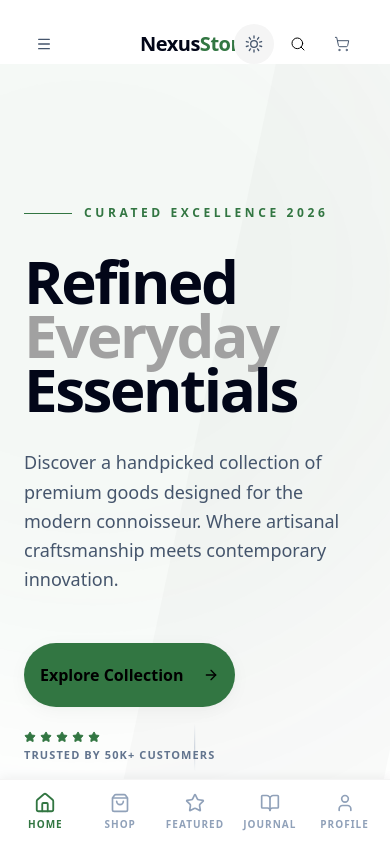
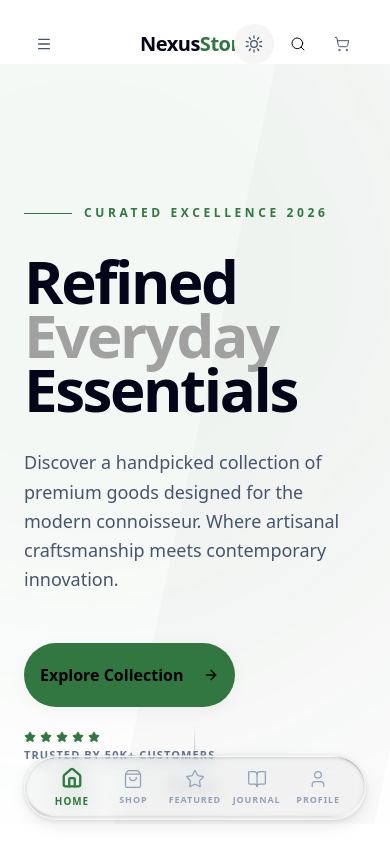
Before and after one commit to adhivedhanlr-maker/E-commerce, a Next.js app in the folder frontend/: page / in a window 390 px wide. Shown: the top 844 px of the page. Built offline with nearby package versions, Linux system fonts and the light colour scheme.

Commit message:
feat: Introduce global CSS for multi-theme support and liquid glass switcher, and add a BottomNav component.

```diff
--- a/frontend/src/app/globals.css
+++ b/frontend/src/app/globals.css
@@ -226,6 +226,28 @@ html.dim {
   z-index: -1;
 }
 
+/* Main pill container utility and theme switcher base */
+.liquid-glass,
+.theme-switcher:not(.no-glass) {
+  background-color: color-mix(in srgb, var(--c-glass) 12%, transparent);
+  backdrop-filter: blur(8px) saturate(var(--saturation));
+  -webkit-backdrop-filter: blur(8px) saturate(var(--saturation));
+  box-shadow:
+    inset 0 0 0 1px color-mix(in srgb, var(--c-light) calc(var(--glass-reflex-light) * 10%), transparent),
+    inset 1.8px 3px 0px -2px color-mix(in srgb, var(--c-light) calc(var(--glass-reflex-light) * 90%), transparent),
+    inset -2px -2px 0px -2px color-mix(in srgb, var(--c-light) calc(var(--glass-reflex-light) * 80%), transparent),
+    inset -3px -8px 1px -6px color-mix(in srgb, var(--c-light) calc(var(--glass-reflex-light) * 60%), transparent),
+    inset -0.3px -1px 4px 0px color-mix(in srgb, var(--c-dark) calc(var(--glass-reflex-dark) * 12%), transparent),
+    inset -1.5px 2.5px 0px -2px color-mix(in srgb, var(--c-dark) calc(var(--glass-reflex-dark) * 20%), transparent),
+    inset 0px 3px 4px -2px color-mix(in srgb, var(--c-dark) calc(var(--glass-reflex-dark) * 20%), transparent),
+    inset 2px -6.5px 1px -4px color-mix(in srgb, var(--c-dark) calc(var(--glass-reflex-dark) * 10%), transparent),
+    0px 1px 5px 0px color-mix(in srgb, var(--c-dark) calc(var(--glass-reflex-dark) * 10%), transparent),
+    0px 6px 16px 0px color-mix(in srgb, var(--c-dark) calc(var(--glass-reflex-dark) * 8%), transparent);
+  transition:
+    background-color 400ms cubic-bezier(1, 0.0, 0.4, 1),
+    box-shadow 400ms cubic-bezier(1, 0.0, 0.4, 1);
+}
+
 /* Skeleton while hydrating */
 .switcher-skeleton {
   width: 134px;
@@ -248,24 +270,9 @@ html.dim {
   margin: 0;
   border: none;
   border-radius: 99em;
-  background-color: color-mix(in srgb, var(--c-glass) 12%, transparent);
-  backdrop-filter: blur(8px) saturate(var(--saturation));
-  -webkit-backdrop-filter: blur(8px) saturate(var(--saturation));
-  box-shadow:
-    inset 0 0 0 1px color-mix(in srgb, var(--c-light) calc(var(--glass-reflex-light) * 10%), transparent),
-    inset 1.8px 3px 0px -2px color-mix(in srgb, var(--c-light) calc(var(--glass-reflex-light) * 90%), transparent),
-    inset -2px -2px 0px -2px color-mix(in srgb, var(--c-light) calc(var(--glass-reflex-light) * 80%), transparent),
-    inset -3px -8px 1px -6px color-mix(in srgb, var(--c-light) calc(var(--glass-reflex-light) * 60%), transparent),
-    inset -0.3px -1px 4px 0px color-mix(in srgb, var(--c-dark) calc(var(--glass-reflex-dark) * 12%), transparent),
-    inset -1.5px 2.5px 0px -2px color-mix(in srgb, var(--c-dark) calc(var(--glass-reflex-dark) * 20%), transparent),
-    inset 0px 3px 4px -2px color-mix(in srgb, var(--c-dark) calc(var(--glass-reflex-dark) * 20%), transparent),
-    inset 2px -6.5px 1px -4px color-mix(in srgb, var(--c-dark) calc(var(--glass-reflex-dark) * 10%), transparent),
-    0px 1px 5px 0px color-mix(in srgb, var(--c-dark) calc(var(--glass-reflex-dark) * 10%), transparent),
-    0px 6px 16px 0px color-mix(in srgb, var(--c-dark) calc(var(--glass-reflex-dark) * 8%), transparent);
-  transition:
-    background-color 400ms cubic-bezier(1, 0.0, 0.4, 1),
-    box-shadow 400ms cubic-bezier(1, 0.0, 0.4, 1);
 }
+
+
 
 /* Sliding glass pill — the active indicator */
 .theme-switcher::after {
--- a/frontend/src/components/common/BottomNav.tsx
+++ b/frontend/src/components/common/BottomNav.tsx
@@ -18,8 +18,11 @@ const BottomNav = () => {
     const pathname = usePathname();
 
     return (
-        <nav className="fixed bottom-0 left-0 right-0 z-[1000] h-[65px] bg-white dark:bg-slate-900 border-t border-secondary-100 dark:border-white/5 shadow-[0_-2px_10px_rgba(0,0,0,0.05)] md:hidden">
-            <div className="flex justify-around items-center h-full px-2">
+        <nav className={cn(
+            "fixed bottom-6 left-6 right-6 z-[1000] h-[65px] md:hidden",
+            "rounded-full border border-white/10 shadow-premium liquid-glass"
+        )}>
+            <div className="flex justify-around items-center h-full px-4">
                 {navItems.map((item) => {
                     const isActive = pathname === item.href;
                     const Icon = item.icon;
@@ -29,14 +32,14 @@ const BottomNav = () => {
                             key={item.label}
                             href={item.href}
                             className={cn(
-                                "flex flex-col items-center justify-center space-y-1 min-w-[64px] transition-colors",
+                                "flex flex-col items-center justify-center space-y-1 min-w-[56px] transition-all duration-300",
                                 isActive
-                                    ? "text-primary-600"
+                                    ? "text-primary-600 scale-110 drop-shadow-[0_0_8px_rgba(50,118,66,0.3)]"
                                     : "text-slate-400 hover:text-slate-600 dark:text-slate-500 dark:hover:text-slate-300"
                             )}
                         >
-                            <Icon size={20} className={cn("transition-transform", isActive && "scale-110")} />
-                            <span className="text-[10px] font-bold uppercase tracking-widest">{item.label}</span>
+                            <Icon size={20} className={cn("transition-transform", isActive ? "stroke-[2.5px]" : "stroke-[1.5px]")} />
+                            <span className="text-[9px] font-black uppercase tracking-widest">{item.label}</span>
                         </Link>
                     );
                 })}
```
